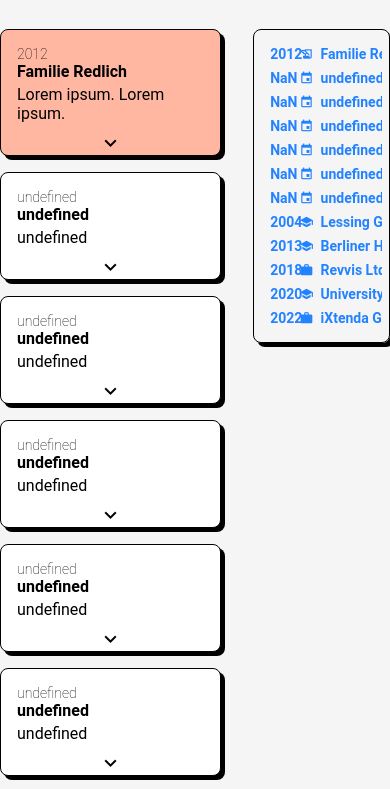
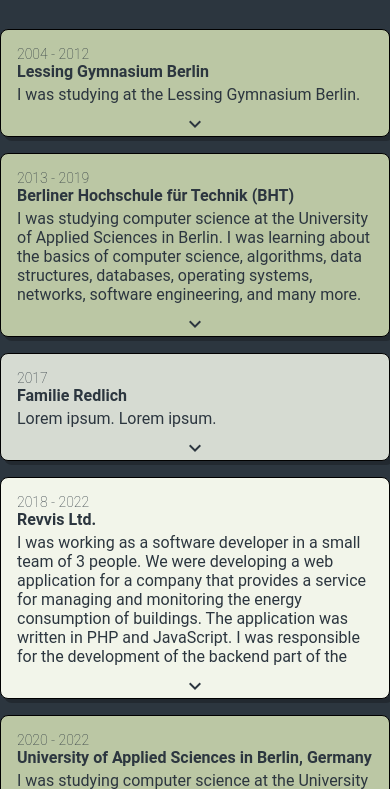
Before and after one commit to Rein3ke/marvin-kullick-profilepage, a plain HTML site: page index.html in a window 390 px wide. Shown: the part 111-900 px from the top of the page. Drawn offline with Linux system fonts and the light colour scheme.

Commit message:
Edit style; Import breakpoints;

```diff
--- a/scripts/database.json
+++ b/scripts/database.json
@@ -3,16 +3,10 @@
         {
             "type": "internship",
             "name": "Familie Redlich",
-            "start": "2012-07-01",
-            "end": "2012-10-31",
+            "start": "2017-07-01",
+            "end": "2017-10-31",
             "description": "Lorem ipsum. Lorem ipsum."
         },
-        {},
-        {},
-        {},
-        {},
-        {},
-        {},
         {
             "type": "workplace",
             "name": "Revvis Ltd.",
--- /dev/null
+++ b/styles/_breakpoints.scss
@@ -0,0 +1,58 @@
+$xs: 360px; // Extra small devices | Portrait phones (<34em : 22.5em)
+$sm: 544px; // Small devices | Landscape phones (≥34em)
+$md: 768px; // Medium devices | Tablets (≥48em)
+$lg: 992px; // Large devices | Desktops (≥62em)
+$xl: 1200px; // Extra large devices | Desktops (≥75em)
+$xxl: 1920px; // Mega large Desktops | Desktops (≥120em)
+
+// mixin from breakpoints
+@mixin mq($name) {
+    $breakpoints: (
+      xs: (max-width: $md - 1px),
+      sm: (min-width: $sm),
+      md: (min-width: $md),
+      lg: (min-width: $lg),
+      xl: (min-width: $xl),
+      xxl:(min-width: $xxl)
+    );
+
+    // If the key exists in the map
+    @if map-has-key($breakpoints, $name) {
+        @media screen and #{inspect(map-get($breakpoints, $name))} {
+            @content;
+        }
+    }
+    // If the key doesn't exist in the map
+    @else {
+        @warn "Unfortunately, no value could be retrieved from `#{$breakpoint}`. " +
+            "Please make sure it is defined in `$breakpoints` map.";
+    }
+}
+
+$breakpoints: (
+  xs: $xs,
+  sm: $sm,
+  md: $md,
+  lg: $lg,
+  xl: $xl,
+  xxl: $xxl
+);
+
+@each $k, $v in $breakpoints {
+    .hidden-#{$k}-up {
+        @media screen and (min-width: $v) {
+            display: none;
+        }
+    }
+    .hidden-#{$k}-down {
+        @media screen and (max-width: $v - 1px) {
+            display: none;
+        }
+    }
+}
+
+.xxl {
+  @include mq(xxl) {
+    border: 1px solid red;
+  }
+}
--- a/styles/style.scss
+++ b/styles/style.scss
@@ -1,6 +1,14 @@
 @use 'sass:math';
+@use 'breakpoints' as *;
 
 $browser-context: 16;
+
+// Colors
+$color-background: #2c363f;
+$color-primary: #E75A7C;
+$color-secondary: #F2F5EA;
+$color-tertiary: #D6DBD2;
+$color-quaternary: #BBC7A4;
 
 @function em($pixels, $context: $browser-context) {
     @return #{math.div($pixels, $context)}em;
@@ -9,7 +17,7 @@
 @mixin default-border-style() {
     border: 1px solid #000;
     border-radius: em(8);
-    box-shadow: em(4) em(4) 0 rgba(0, 0, 0, 1);
+    box-shadow: em(4) em(4) 0 darken($color-background, 5%);
     padding: em(16);
 }
 
@@ -22,7 +30,8 @@
 body {
     font-family: 'Roboto', sans-serif;
     font-size: em(16);
-    background-color: #f5f5f5;
+    background-color: $color-background;
+    color: $color-primary;
     max-width: em(1080);
     margin: 0 auto;
 
@@ -45,6 +54,10 @@
         flex-direction: column;
         gap: em(16);
 
+        @include mq (xs) {
+            grid-column: 1 / 6;
+        }
+
         .timeline-event {
             position: relative;
             display: flex;
@@ -52,6 +65,8 @@
 
             @include default-border-style();
             padding-bottom: em(32);
+
+            color: $color-background;
 
             h2 {
                 font-size: clamp(em(16), 1.5vw, em(24));
@@ -82,7 +97,7 @@
                     left: em(-31);
                     border: 1px solid #000;
                     border-radius: em(8) 0 0 em(8);
-                    box-shadow: em(2) em(2) 0 rgba(0, 0, 0, 1);
+                    box-shadow: em(2) em(2) 0 darken($color-background, 5%);
                     padding: em(8);
                     z-index: -1;
                 }
@@ -119,11 +134,16 @@
     #timeline-legend {
         grid-column: 4 / 6;
 
+        @include mq (xs) {
+            display: none;
+        }
+
         &-list { // ul
             display: flex;
             flex-direction: column;
             gap: em(8);
-            color: #2282ff;
+            background-color: $color-secondary;
+            color: $color-background;
 
             list-style: none;
             user-select: none;
@@ -144,7 +164,7 @@
 
                 &:hover {
                     cursor: pointer;
-                    color: darken(#2282ff, 25%);
+                    color: $color-primary;
                 }
 
                 /* &-date {
@@ -175,13 +195,13 @@
         background-color: #fff;
 
         &--education {
-            background-color: #fff599;
+            background-color: $color-quaternary;
         }
         &--workplace {
-            background-color: #ffdaa3;
+            background-color: $color-secondary;
         }
         &--internship {
-            background-color: #ffb7a2;
+            background-color: $color-tertiary;
         }
         &--project {
             background-color: #ffbeba;
```
Also changed, not shown: styles/style.css, 1 other file.
